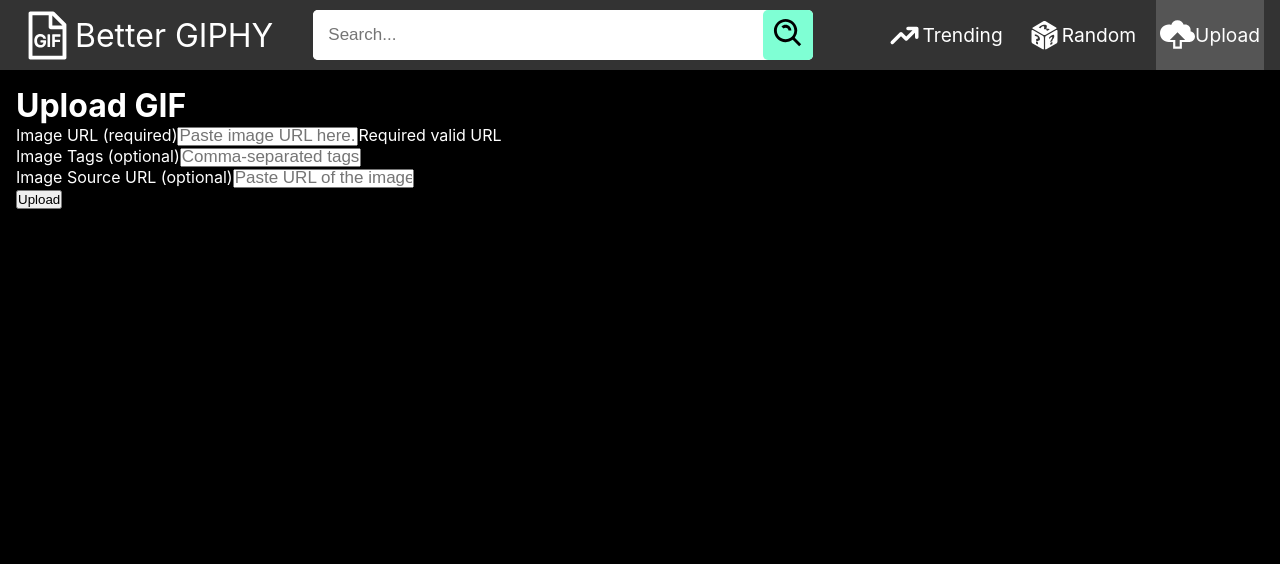
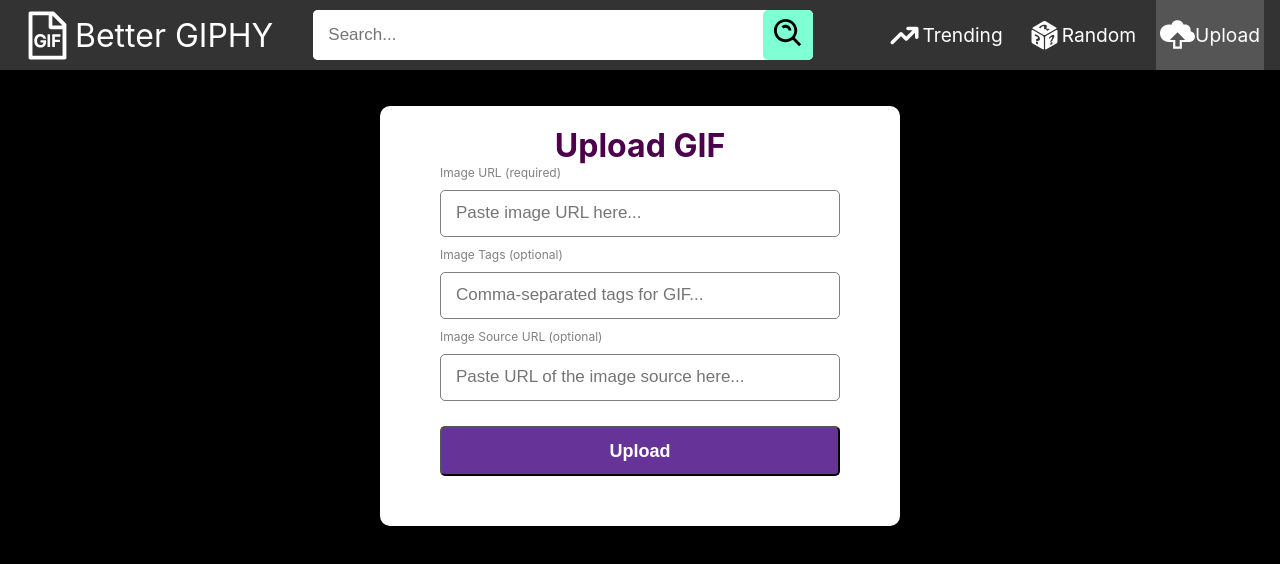
Before and after one commit to ferdek007/giphy-app-react-project, a React (Create React App) app: page /upload in a window 1280 px wide. Shown: the top 564 px of the page. Built offline with nearby package versions, Linux system fonts and the light colour scheme; no server answers.

Commit message:
Upload component styles

```diff
--- /dev/null
+++ b/src/components/Upload.css
@@ -0,0 +1,83 @@
+.upload-container {
+  display: flex;
+  align-items: center;
+  justify-content: flex-start;
+  flex-direction: column;
+  overflow-y: scroll;
+  width: 100%;
+  height: 100%;
+}
+
+.form-container form {
+  background-color: #fff;
+  padding: 20px 60px;
+  color: #000;
+  border-radius: 10px;
+  margin: 20px;
+}
+
+.form-input {
+  display: flex;
+  flex-direction: column;
+  width: 400px;
+}
+
+.form-input input {
+  padding: 15px;
+  margin: 10px 0;
+  border-radius: 5px;
+  border: 1px solid gray;
+}
+
+.form-input label {
+  font-size: 12px;
+  color: gray;
+}
+
+.form-input span {
+  font-size: 12px;
+  color: #f00;
+  display: none;
+  margin-bottom: 15px;
+}
+
+.form-input input:invalid[focused="true"] {
+  border: 1px solid red;
+}
+
+.form-input input:invalid[focused="true"] ~ #errorMessage {
+  display: block;
+}
+
+.form-container h1 {
+  color: rgb(77, 1, 77);
+  text-align: center;
+}
+
+#upload-button {
+  width: 100%;
+  height: 50px;
+  padding: 10px;
+  background-color: rebeccapurple;
+  color: #fff;
+  border-radius: 5px;
+  font-weight: bold;
+  font-size: 18px;
+  cursor: pointer;
+  margin-top: 15px;
+  margin-bottom: 30px;
+}
+
+#upload-button:hover,
+#upload-button:disabled {
+  background-color: rgb(77, 1, 77);
+}
+
+#upload-button:disabled {
+  cursor: wait;
+}
+
+.message-box {
+  margin-top: 20px;
+  text-align: center;
+}
--- a/src/components/Upload.jsx
+++ b/src/components/Upload.jsx
@@ -1,6 +1,8 @@
 import { useState } from "react";
 import { uploadGif } from "../api/api";
 import GifDetails from "./GifDetails";
+
+import "./Upload.css";
 
 const Upload = () => {
   const [imageUrl, setImageUrl] = useState("");
```
